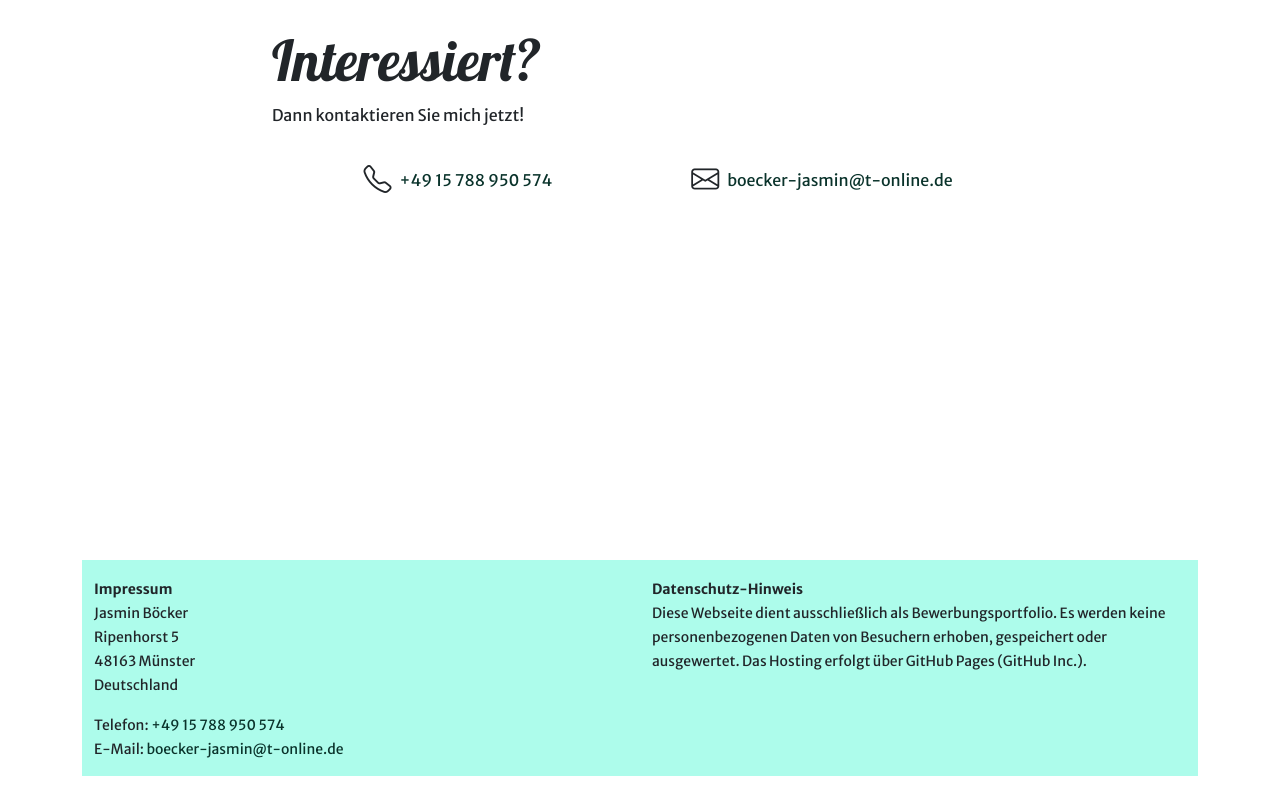
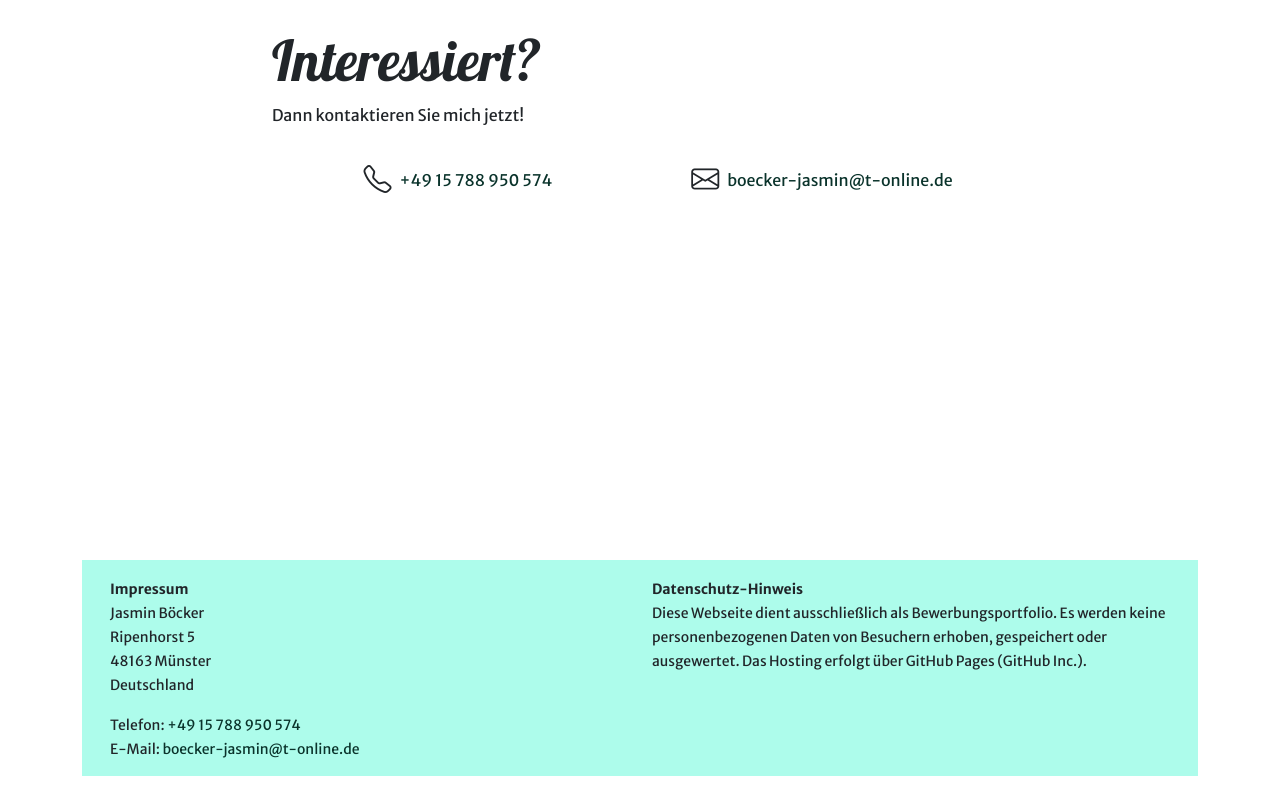
Before and after one commit to boecker-jasmin-create/portfolio, a website: page index.html in a window 1280 px wide. Shown: the part 2762-3562 px from the top of the page. Drawn offline with nearby package versions, Linux system fonts and the light colour scheme.

Commit message:
Update index.html

```diff
--- a/index.html
+++ b/index.html
@@ -260,7 +260,7 @@
 				</div>
 			</div>
 		</section>
-		<footer class="bg-wave-color py-3 mt-4 border-top border-light border-2">
+		<footer class="bg-wave-color p-3 mt-4 border-top border-light border-2">
 			<div class="container">
 				<div class="row">
 					<div class="col-12 col-sm-6">
```
